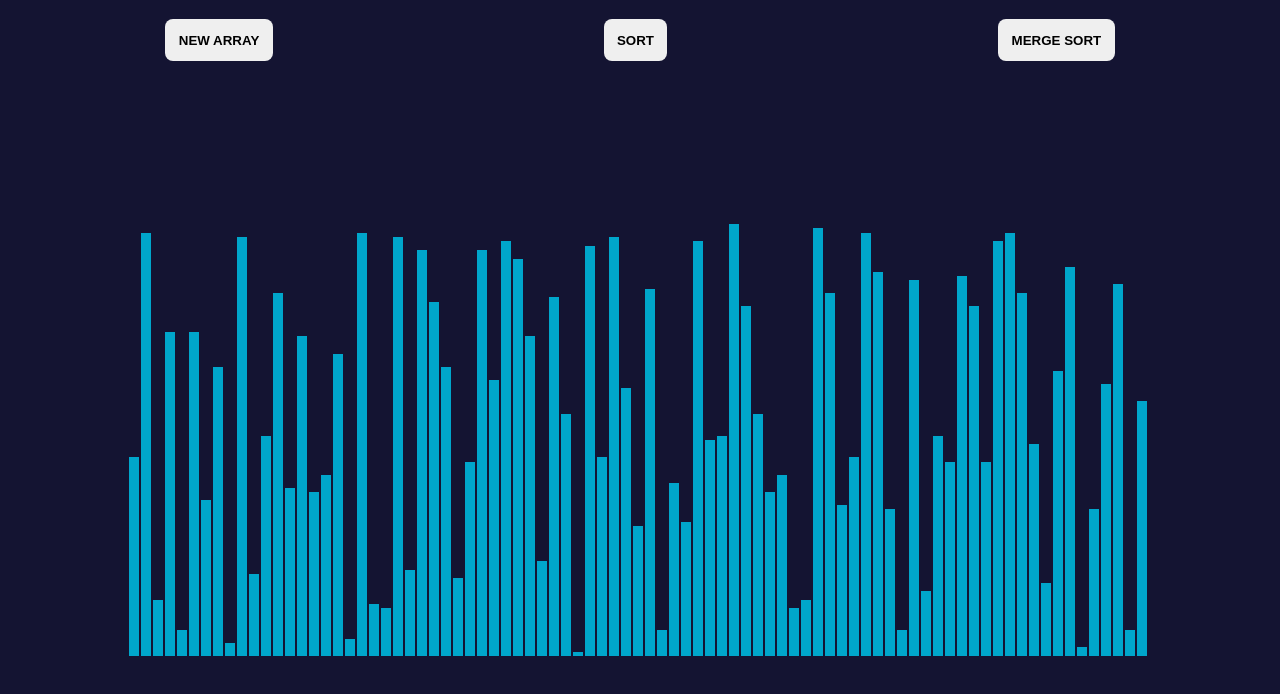
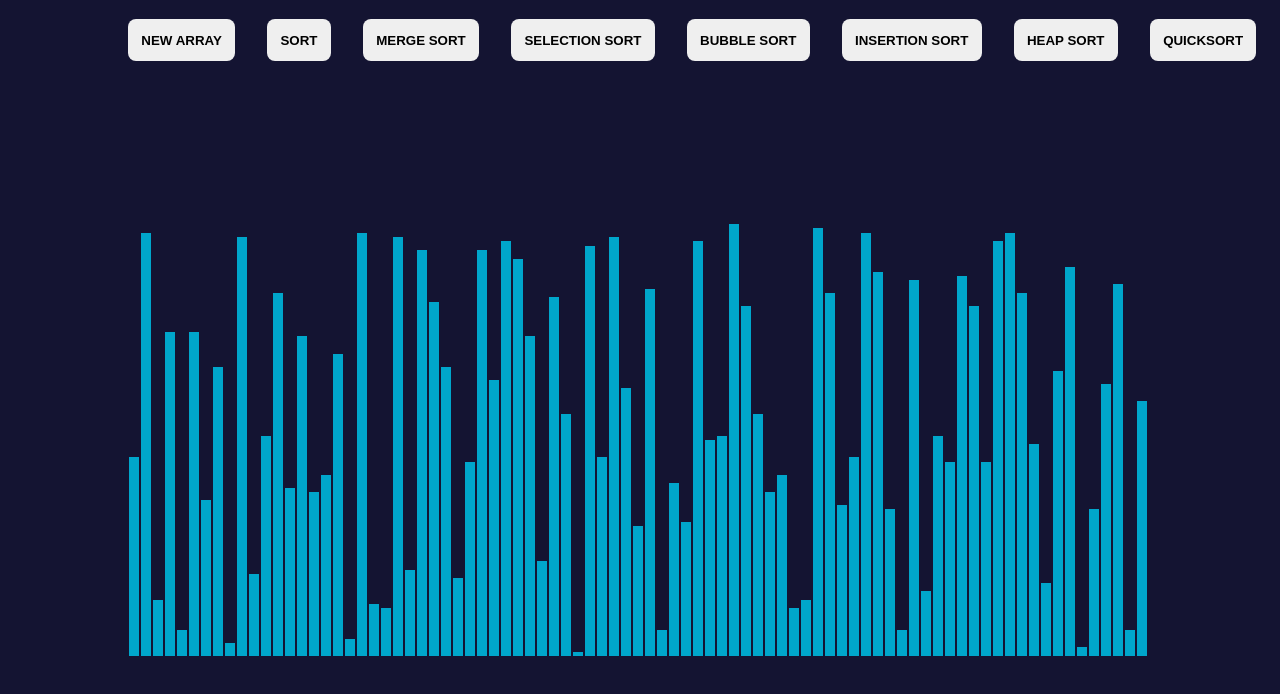
Before and after one commit to bdr-t/sorting-visualizer, a React (Create React App) app: page / in a window 1280 px wide. Shown: the top 694 px of the page. Built offline with nearby package versions, Linux system fonts and the light colour scheme; the HTML template or start-up script is replaced by a standard one.

Commit message:
added button for differents sort algos

```diff
--- a/src/Sort.js
+++ b/src/Sort.js
@@ -87,7 +87,7 @@ const Sort = () => {
 
   return (
     <>
-      <div style={{display: 'flex', justifyContent: 'space-around'}}>
+      <div style={{display: 'flex',gap:'2em', marginLeft:'10%'}}>
         <button
           style={{
             placeSelf: 'center',
@@ -122,7 +122,63 @@ const Sort = () => {
           onClick={() => handleClick()}>
           MERGE SORT
         </button>
+        <button
+          style={{
+            placeSelf: 'center',
+            padding: '1em',
+            borderRadius: '8px',
+            fontWeight: '700',
+            cursor: 'pointer',
+          }}
+          onClick={() => handleClick()}>
+          SELECTION SORT
+        </button>
+        <button
+          style={{
+            placeSelf: 'center',
+            padding: '1em',
+            borderRadius: '8px',
+            fontWeight: '700',
+            cursor: 'pointer',
+          }}
+          onClick={() => handleClick()}>
+          BUBBLE SORT
+        </button>
+        <button
+          style={{
+            placeSelf: 'center',
+            padding: '1em',
+            borderRadius: '8px',
+            fontWeight: '700',
+            cursor: 'pointer',
+          }}
+          onClick={() => handleClick()}>
+          INSERTION SORT
+        </button>
+        <button
+          style={{
+            placeSelf: 'center',
+            padding: '1em',
+            borderRadius: '8px',
+            fontWeight: '700',
+            cursor: 'pointer',
+          }}
+          onClick={() => handleClick()}>
+          HEAP SORT
+        </button>
+        <button
+          style={{
+            placeSelf: 'center',
+            padding: '1em',
+            borderRadius: '8px',
+            fontWeight: '700',
+            cursor: 'pointer',
+          }}
+          onClick={() => handleClick()}>
+          QUICKSORT
+        </button>
       </div>
+
 
       <div
         style={{
```
